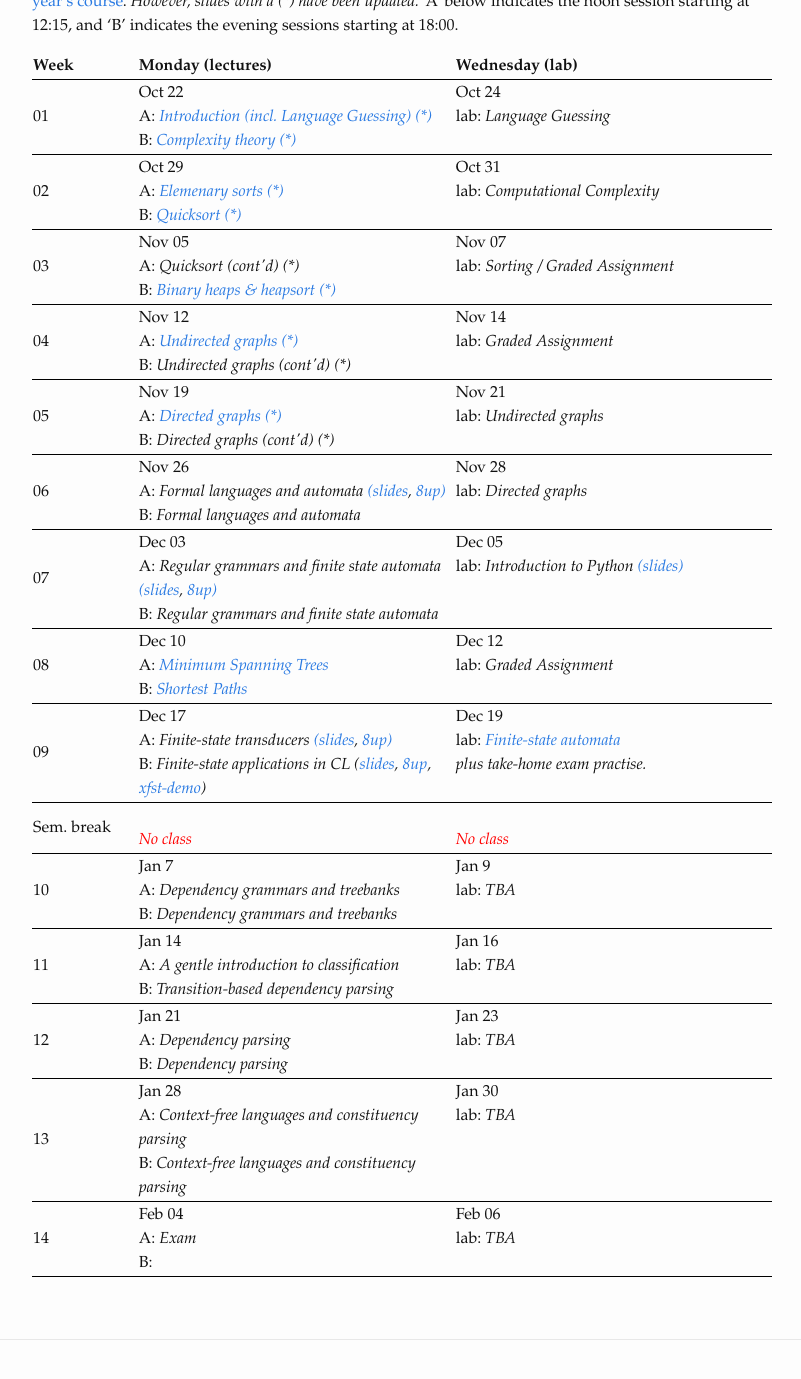
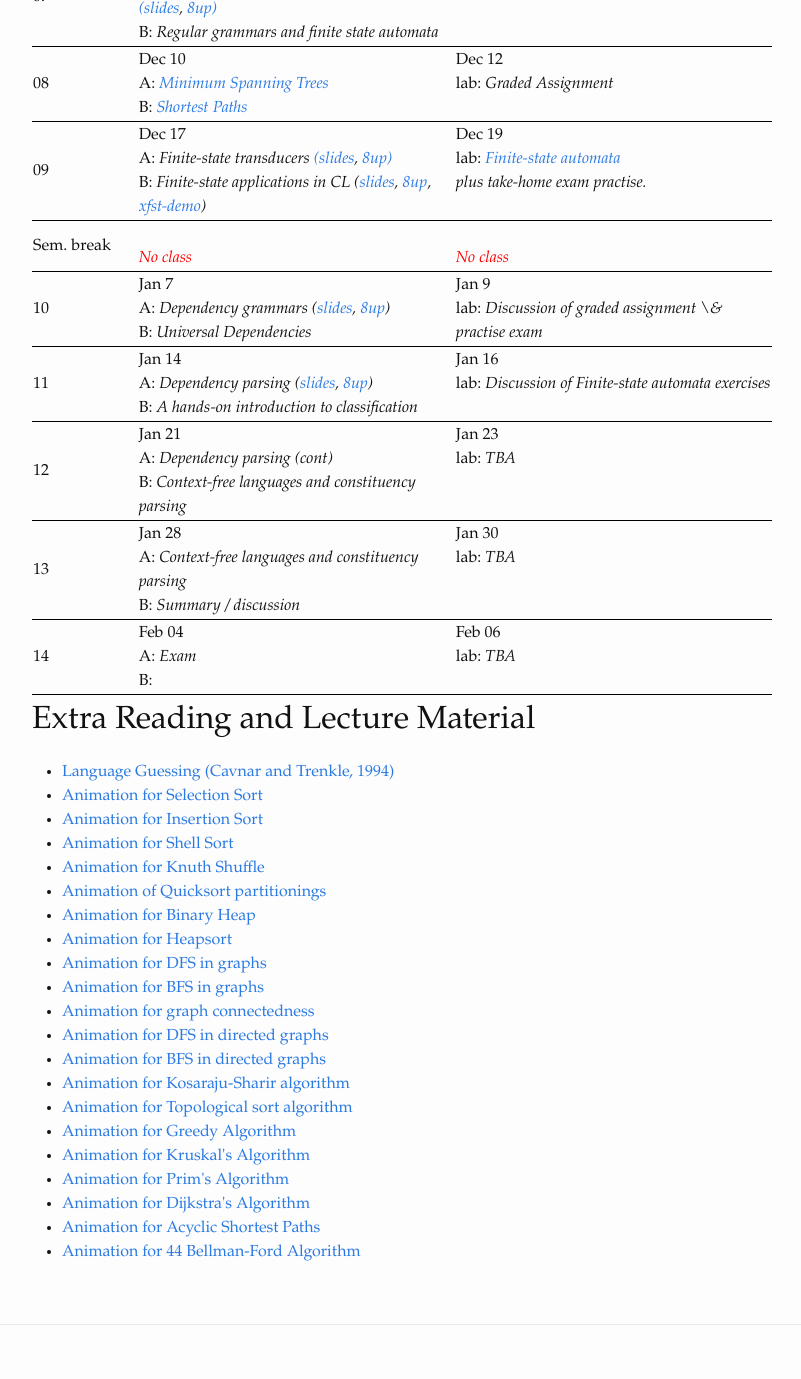
Before and after one commit to dsacl3-2018/dsacl3-2018.github.io, a Jekyll site: the page built from lectures.md, in a window 1280 px wide and 1400 px high, scrolled down 843 px. Shown: the top 1379 px of the window, without its empty margins (238-1039 px from the left). Built offline with Jekyll 4.4.1, drawn with Linux system fonts in a browser that asks for light colours; some of the changed text lies outside the part shown.

Commit message:
Add last two weeks' slides.

```diff
--- a/_data/schedule.yml
+++ b/_data/schedule.yml
@@ -96,26 +96,30 @@
   dates:
     Jan 7:
       topics:
-        A: Dependency grammars and treebanks
-        B: Dependency grammars and treebanks
+        A: Dependency grammars
+            (<a href="slides/dependency-grammar.pdf">slides</a>,
+            <a href="slides/dependency-grammar-handout.pdf"> 8up</a>)
+        B: Universal Dependencies
     Jan 9:
       topics:
-        lab: TBA
+        lab: Discussion of graded assignment \& practise exam
 - week: "11"
   dates:
     Jan 14:
       topics:
-        A: A gentle introduction to classification
-        B: Transition-based dependency parsing
+        A: Dependency parsing
+            (<a href="slides/dependency-parsing.pdf">slides</a>,
+            <a href="slides/dependency-parsing-handout.pdf"> 8up</a>)
+        B: A hands-on introduction to classification
     Jan 16:
       topics:
-        lab: TBA
+        lab: Discussion of Finite-state automata exercises
 - week: "12"
   dates:
     Jan 21:
       topics:
-        A: Dependency parsing
-        B: Dependency parsing
+        A: Dependency parsing (cont)
+        B: Context-free languages and constituency parsing
     Jan 23:
       topics:
         lab: TBA
@@ -124,7 +128,7 @@
     Jan 28:
       topics:
         A: Context-free languages and constituency parsing
-        B: Context-free languages and constituency parsing
+        B: Summary / discussion
     Jan 30:
       topics:
         lab: TBA
--- a/lectures.md
+++ b/lectures.md
@@ -3,36 +3,7 @@ layout: page
 title: Schedule & Material
 ---
 
-## Extra Reading and Lecture Material
-
-<ul>
-<li><a href="material/CavnarTrenkle.pdf">Language Guessing (Cavnar and Trenkle, 1994)</a> </li>
-<li><a href="slides/21DemoSelectionSort.pdf">Animation for Selection Sort</a> </li>
-<li><a href="slides/21DemoInsertionSort.pdf">Animation for Insertion Sort</a> </li>
-<li><a href="slides/21DemoShellSort.pdf">Animation for Shell Sort</a> </li>
-<li><a href="slides/21DemoKnuthShuffle.pdf">Animation for Knuth Shuffle</a> </li>
-<li><a href="slides/23DemoPartitioning.pdf">Animation of Quicksort partitionings</a> </li>
-<li><a href="slides/24DemoBinaryHeap.pdf">Animation for Binary Heap</a> </li>
-<li><a href="slides/24DemoHeapsort.pdf">Animation for Heapsort</a> </li>
-<li><a href="slides/41DemoDepthFirstSearch.pdf">Animation for DFS in graphs</a></li>
-<li><a href="slides/41DemoBreadthFirstSearch.pdf">Animation for BFS in graphs</a></li>
-<li><a href="slides/41DemoConnectedComponents.pdf">Animation for graph connectedness</a></li>
-
-<li><a href="slides/42DemoDepthFirstSearch.pdf">Animation for DFS in directed graphs</a></li>
-<li><a href="slides/42DemoBreadthFirstSearch.pdf">Animation for BFS in directed graphs</a></li>
-<li><a href="slides/42DemoKosarajuSharir.pdf">Animation for Kosaraju-Sharir algorithm</a></li>
-<li><a href="slides/42DemoTopologicalSort.pdf">Animation for Topological sort algorithm</a></li>
-
-<li><a href="slides/43DemoGreedy.pdf">Animation for Greedy Algorithm</a></li>
-<li><a href="slides/43DemoKruskal.pdf">Animation for Kruskal's Algorithm</a></li>
-<li><a href="slides/43DemoPrim.pdf">Animation for Prim's Algorithm</a></li>
-
-<li><a href="slides/44DemoDijkstra.pdf">Animation for Dijkstra's Algorithm</a></li>
-<li><a href="slides/44DemoAcyclicSP.pdf">Animation for Acyclic Shortest Paths</a></li>
-<li><a href="slides/44DemoBellmanFord.pdf">Animation for 44 Bellman-Ford Algorithm</a></li>
-</ul>
-
-## Lecture schedule (tentative)
+## Lecture schedule
 
 The course plan is subject to change.
 The slides of future classes are linked
@@ -76,3 +47,33 @@ and 'B' indicates the evening sessions starting at 18:00.
 {% endfor %}
   </tbody>
 </table>
+
+
+## Extra Reading and Lecture Material
+
+<ul>
+<li><a href="material/CavnarTrenkle.pdf">Language Guessing (Cavnar and Trenkle, 1994)</a> </li>
+<li><a href="slides/21DemoSelectionSort.pdf">Animation for Selection Sort</a> </li>
+<li><a href="slides/21DemoInsertionSort.pdf">Animation for Insertion Sort</a> </li>
+<li><a href="slides/21DemoShellSort.pdf">Animation for Shell Sort</a> </li>
+<li><a href="slides/21DemoKnuthShuffle.pdf">Animation for Knuth Shuffle</a> </li>
+<li><a href="slides/23DemoPartitioning.pdf">Animation of Quicksort partitionings</a> </li>
+<li><a href="slides/24DemoBinaryHeap.pdf">Animation for Binary Heap</a> </li>
+<li><a href="slides/24DemoHeapsort.pdf">Animation for Heapsort</a> </li>
+<li><a href="slides/41DemoDepthFirstSearch.pdf">Animation for DFS in graphs</a></li>
+<li><a href="slides/41DemoBreadthFirstSearch.pdf">Animation for BFS in graphs</a></li>
+<li><a href="slides/41DemoConnectedComponents.pdf">Animation for graph connectedness</a></li>
+
+<li><a href="slides/42DemoDepthFirstSearch.pdf">Animation for DFS in directed graphs</a></li>
+<li><a href="slides/42DemoBreadthFirstSearch.pdf">Animation for BFS in directed graphs</a></li>
+<li><a href="slides/42DemoKosarajuSharir.pdf">Animation for Kosaraju-Sharir algorithm</a></li>
+<li><a href="slides/42DemoTopologicalSort.pdf">Animation for Topological sort algorithm</a></li>
+
+<li><a href="slides/43DemoGreedy.pdf">Animation for Greedy Algorithm</a></li>
+<li><a href="slides/43DemoKruskal.pdf">Animation for Kruskal's Algorithm</a></li>
+<li><a href="slides/43DemoPrim.pdf">Animation for Prim's Algorithm</a></li>
+
+<li><a href="slides/44DemoDijkstra.pdf">Animation for Dijkstra's Algorithm</a></li>
+<li><a href="slides/44DemoAcyclicSP.pdf">Animation for Acyclic Shortest Paths</a></li>
+<li><a href="slides/44DemoBellmanFord.pdf">Animation for 44 Bellman-Ford Algorithm</a></li>
+</ul>
```
Also changed, not shown: index.md (+1 -1 lines), 4 other files.
